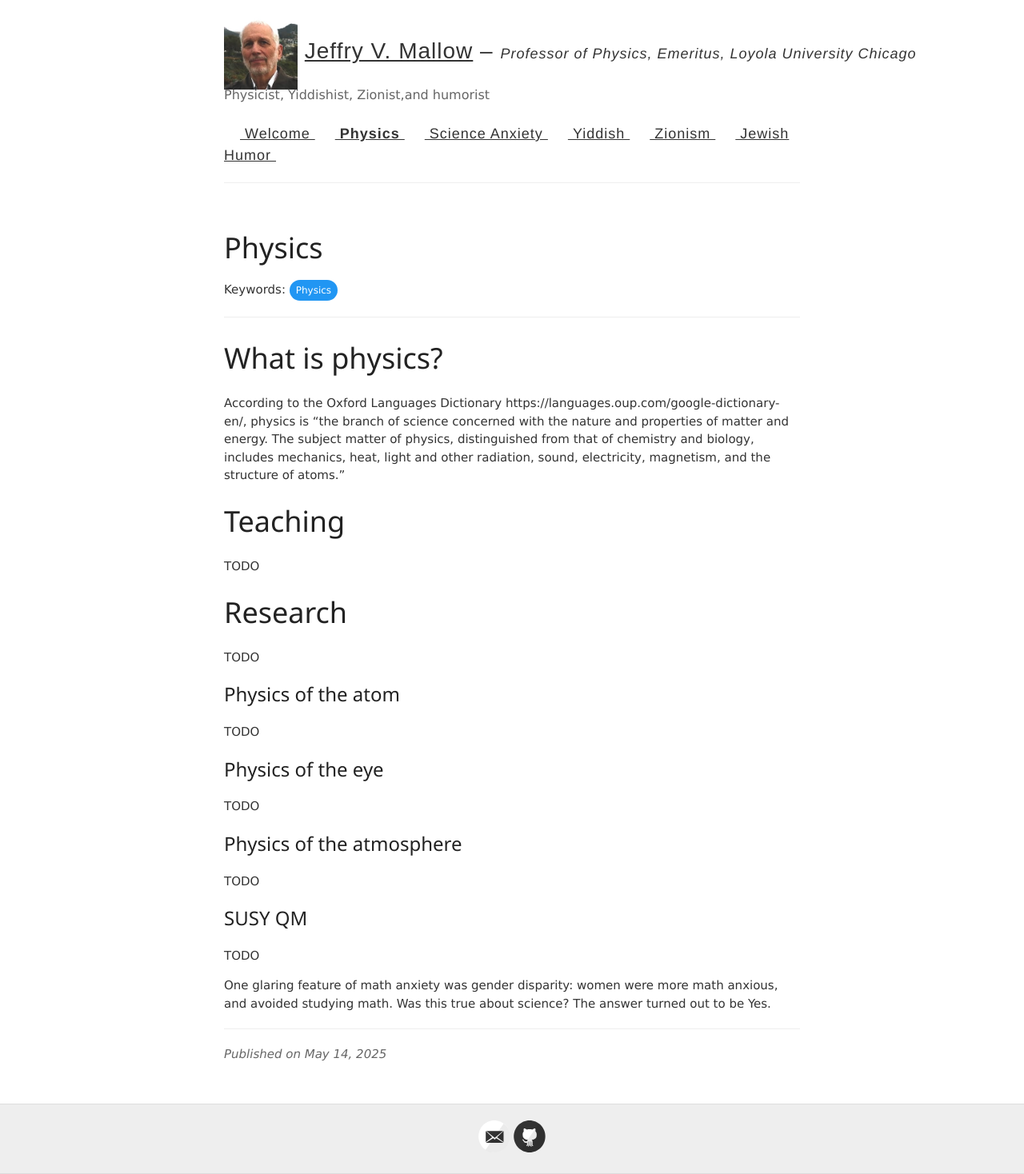
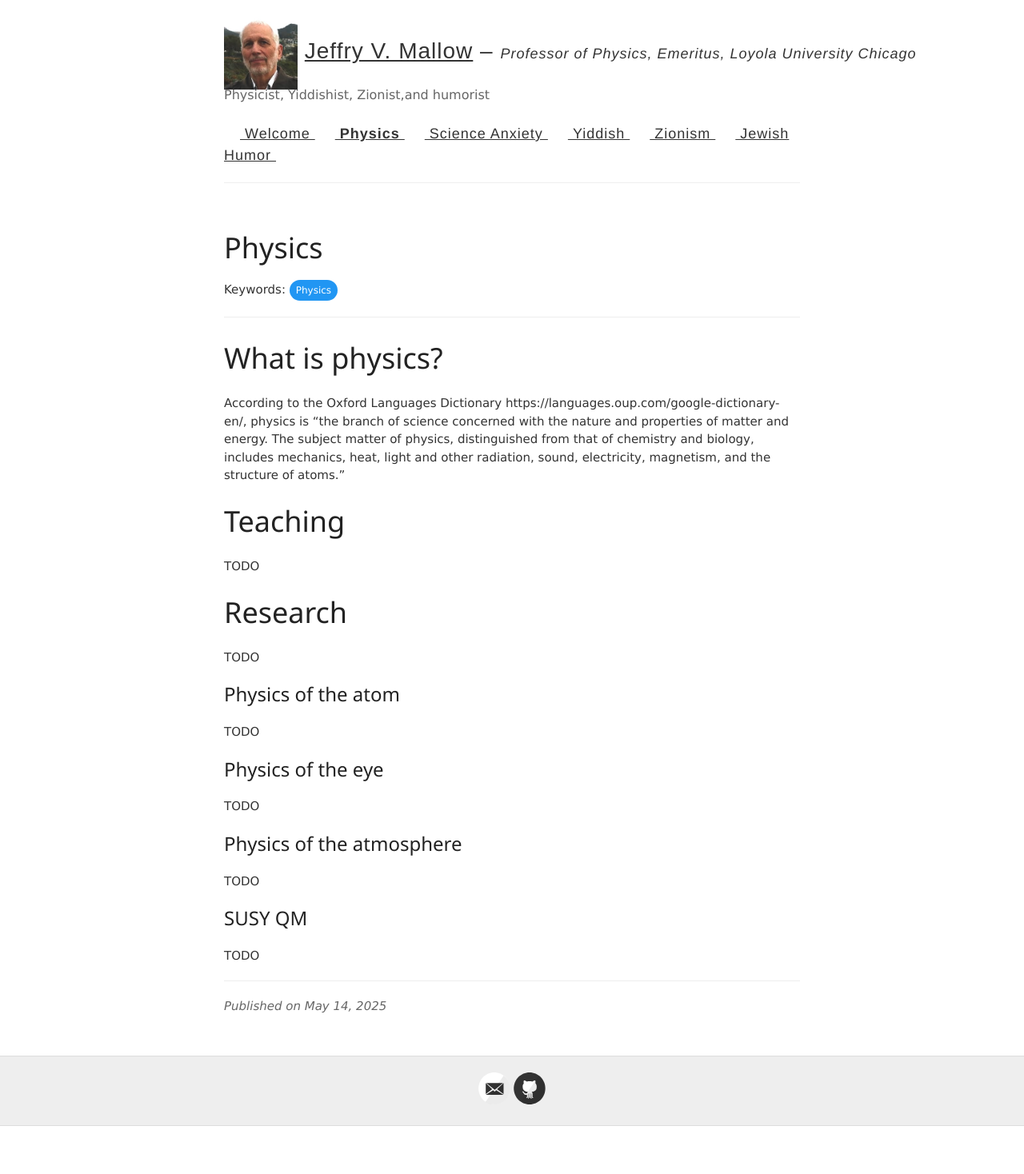
Before and after one commit to jvmallow/jvmallow.github.io, a Jekyll site: the page built from _posts/2025-05-14-Physics.md, in a window 1280 px wide. Shown: the whole page at 80% size. Built offline with Jekyll 4.4.1, drawn with Linux system fonts in a browser that asks for light colours; a script that is not in the unit is left out; after the commit the page ends 1408 px from its top, so only the background shows below that.

Commit message:
Update 2025-05-14-Physics.md

```diff
--- a/_posts/2025-05-14-Physics.md
+++ b/_posts/2025-05-14-Physics.md
@@ -33,10 +33,3 @@ TODO
 ###    SUSY QM
 
 TODO
-
-
-
-
-
-
-One glaring feature of math anxiety was gender disparity: women were more math anxious, and avoided studying math. Was this true about science? The answer turned out to be Yes.
```
